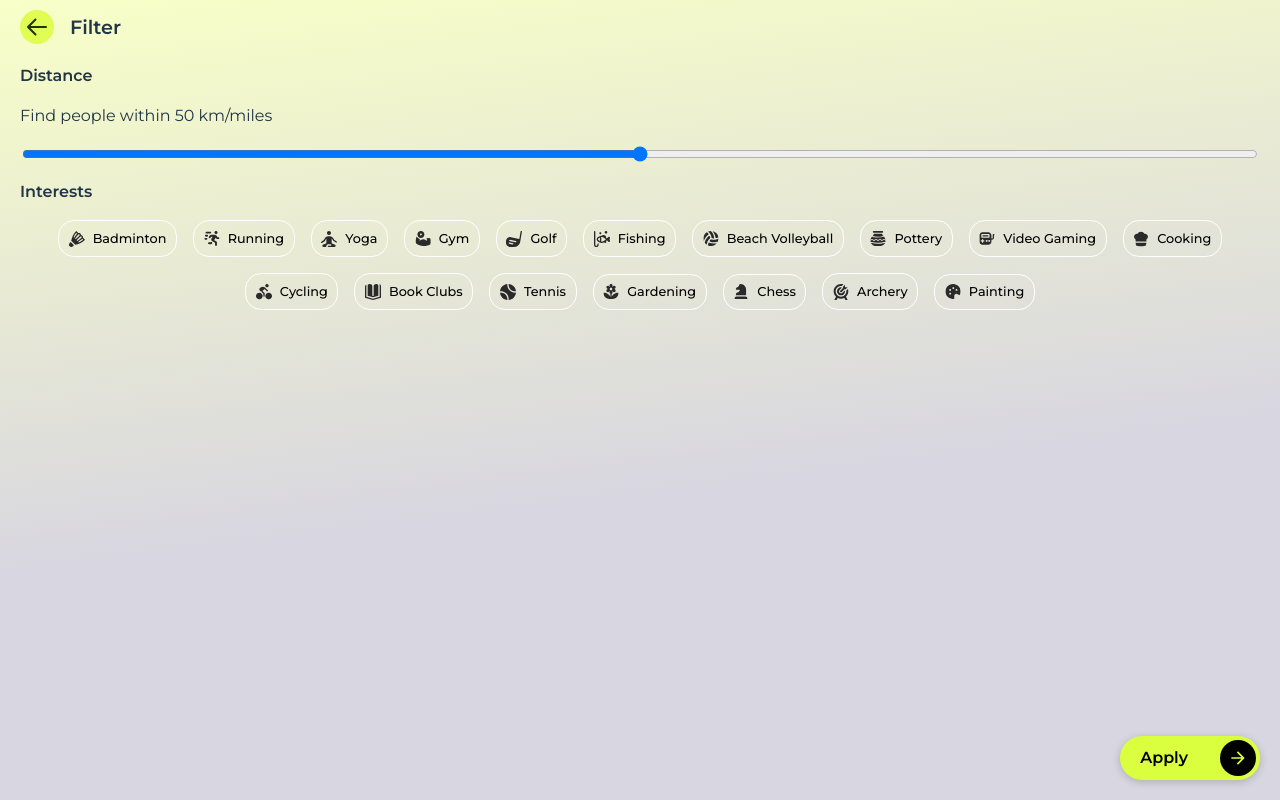
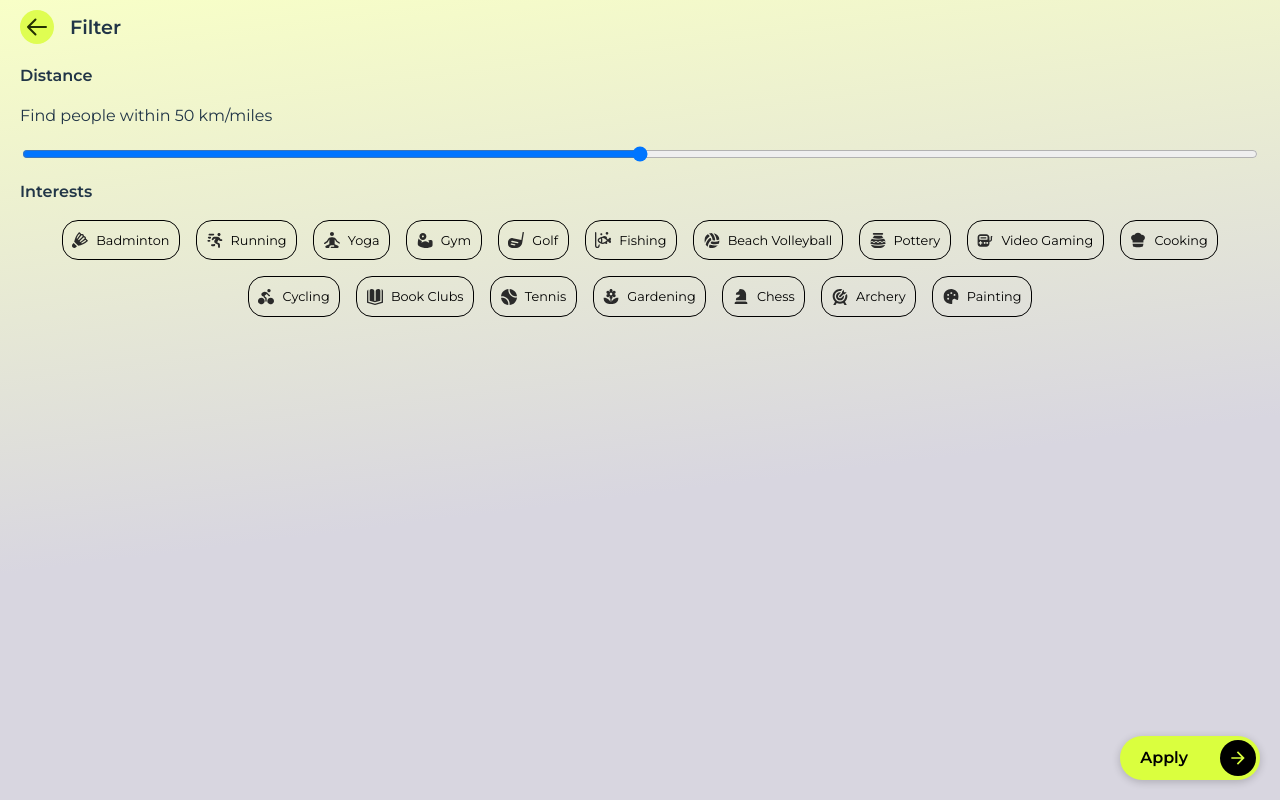
Before and after one commit to TheAJArchit3020/workout-bros-frontend, a React (Vite) app: page /filter in a window 1280 px wide. Built offline with nearby package versions, Linux system fonts and the light colour scheme.

Commit message:
filter page updated.

```diff
--- a/src/data/interests.js
+++ b/src/data/interests.js
@@ -1,7 +1,7 @@
 export const interests = [
   { id: 1, name: 'Badminton', iconFile: 'shuttlecock.svg', activeIconFile: 'shuttlecockfill.svg' },
 
-  { id: 2, name: 'Running', iconFile: 'user-fast-running-2.svg', activeIconFile: 'userfastrunning2fill.svg' },
+  { id: 2, name: 'Running', iconFile: 'user-fast-running-2.svg', activeIconFile: 'userfastrunningfill2.svg' },
 
   { id: 3, name: 'Yoga', iconFile: 'meditation.svg', activeIconFile: 'meditationfill.svg' },
 
@@ -9,7 +9,7 @@ export const interests = [
 
   { id: 5, name: 'Golf', iconFile: 'user-fast-running.svg', activeIconFile: 'userfastrunningfill.svg' },
 
-  { id: 6, name: 'Fishing', iconFile: 'fish-hook.svg', activeIconFile: 'fishinghookfill.svg' },
+  { id: 6, name: 'Fishing', iconFile: 'fish-hook.svg', activeIconFile: 'fishhookfill.svg' },
 
   { id: 7, name: 'Beach Volleyball', iconFile: 'volleyball.svg', activeIconFile: 'volleyballfill.svg' },
 
--- a/src/pages/filter/Filter.css
+++ b/src/pages/filter/Filter.css
@@ -40,22 +40,34 @@
     gap: 1rem;
 }
 
-button.interest-button {
+div.interest-button {
     display: flex;
     align-items: center;
     gap: 0.5rem;
     border-radius: 16px;
     background-color: transparent;
-    border: 1px solid #FFF;
+    border: 1px solid #000;
     padding: 0.6em;
+    transition: all 0.2s ease;
+}
+
+div.interest-button.selected {
+    background-color: #000;
+    border-color: #000;
 }
 
 .interest-icon {
     width: 1rem;
+    color: #000;
 }
 
 .interest-name {
     font-size: 0.8rem;
+    color: #000;
+}
+
+div.interest-button.selected .interest-name {
+    color: #DAFF3E;
 }
 
 .interests-grid {
@@ -128,4 +140,5 @@ button.interest-button {
     font-weight: 600;
     padding-left: 1rem;
 }
+
 /* desktop */
--- a/src/pages/filter/Filter.jsx
+++ b/src/pages/filter/Filter.jsx
@@ -53,22 +53,23 @@ const Filter = () => {
           <div className="filter-section2">
             <span className="filter-section-title-text">Interests</span>
             <div className="interests-grid">
-              {interests.map((interest) => (
-                <button
+              {interests.map((interest) => {
+                const isSelected = selectedInterests.includes(interest.id);
+                return (
+                  <div
                     key={interest.id}
-                  className={`interest-button ${
-                    selectedInterests.includes(interest.id) ? "selected" : ""
-                  }`}
+                    className={`interest-button ${isSelected ? "selected" : ""}`}
                     onClick={() => toggleInterest(interest.id)}
                   >
                     <img
-                    src={`/images/${interest.iconFile}`}
+                      src={`/images/${isSelected ? interest.activeIconFile : interest.iconFile}`}
                       alt={interest.name}
                       className="interest-icon"
                     />
                     <span className="interest-name">{interest.name}</span>
-                </button>
-              ))}
+                  </div>
+                );
+              })}
             </div>
           </div>
 
```
Lines whose indentation alone changed are shown as unchanged.
